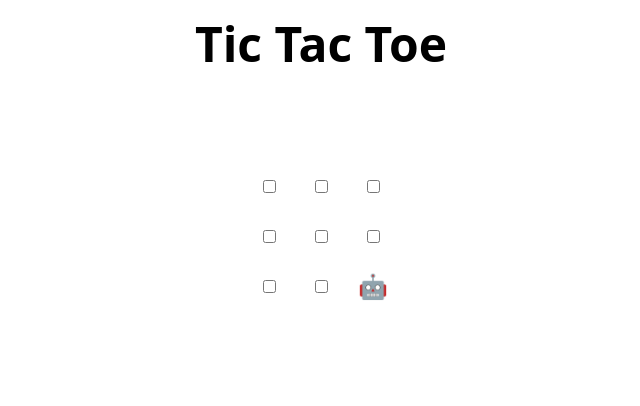
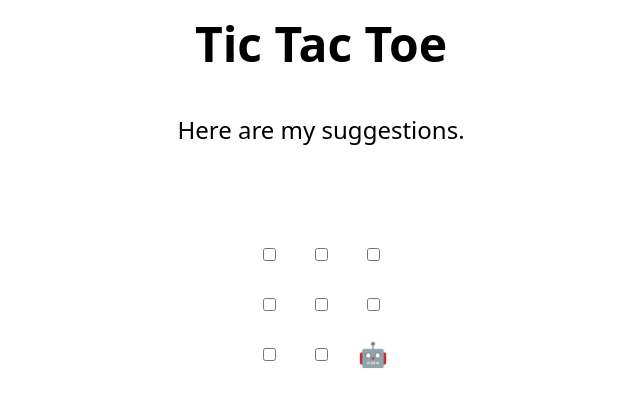
Before and after one commit to Zqiu12/skills-review-pull-requests, a plain HTML site: page index.html in a window 1280 px wide. Shown: the whole page, without its empty margins (319-959 px from the left). Drawn offline with Linux system fonts and the light colour scheme.

Commit message:
Update index.html
Got it.

```diff
--- a/index.html
+++ b/index.html
@@ -44,7 +44,7 @@
     <td><input type="checkbox" /></td>
     <td><input type="checkbox" /></td>
     <td><input type="checkbox" /></td>
-  </tr>
+Here are my suggestions.
 </table>
 
 <h2 hidden>Game over, refresh to play again 🧑‍💻 🤖!</h2>
```
